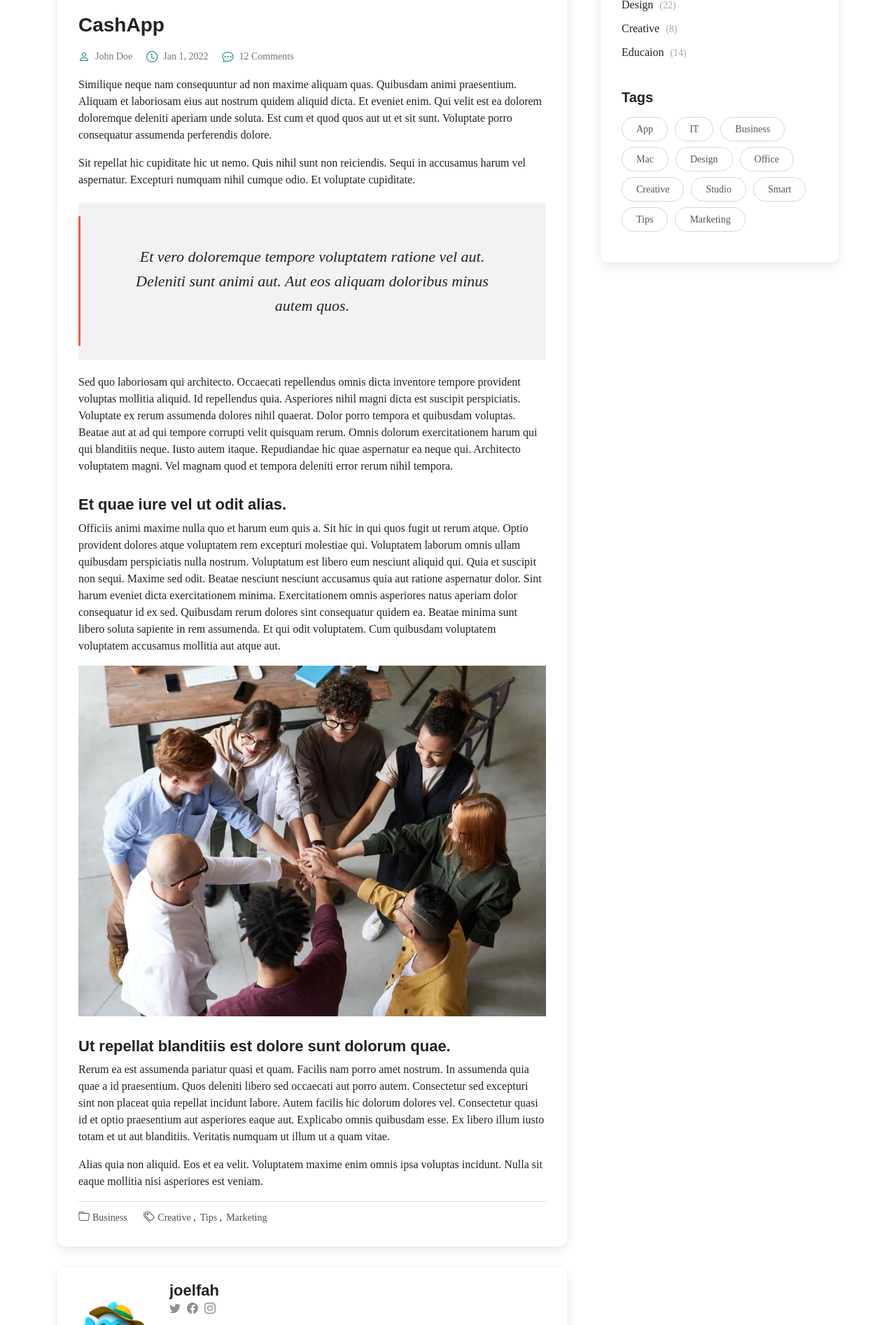
After one commit to TedNicos11/Tontine, a Django app: a page that uses core/templates/main.html in a window 1280 px wide. The commit adds this page. Shown: the part 820-2713 px from the top of the page at 70% size. Run offline with Django 4.2, Linux system fonts and the light colour scheme; a user stored in the database is signed in; data comes from the database, SQL or seed files in the repository; both versions use the stored data as it was after the commit; some libraries are stand-ins or nearby versions.

Commit message:
feat: completed create and list functionality for Tontine

```diff
--- a/core/admin.py
+++ b/core/admin.py
@@ -10,5 +10,9 @@ class TontineAdmin(admin.ModelAdmin):
     search_fields = ['name', 'creation_date']
     list_filter = ['name', 'creation_date']
 
+    def save_model(self, request, obj, form, change):
+        obj.user = request.user
+        super().save_model(request, obj, form, change)
+
 # Register models in admin panel
 admin.site.register(Tontine, TontineAdmin)
--- a/core/models.py
+++ b/core/models.py
@@ -1,10 +1,11 @@
 from django.db import models
 from django_quill.fields import QuillField
+from django.contrib.auth.models import User
 
 # Create your models here.
 
 class Tontine(models.Model):
-
+    owner = models.ForeignKey(User, on_delete=models.CASCADE, null=False, blank=False)
     name = models.CharField(max_length = 150, blank=False, null=False)
     creation_date = models.DateTimeField(auto_now=True, auto_now_add=False)
     number_of_members = models.PositiveBigIntegerField(blank=False, null=False)
--- a/core/templates/main.html
+++ b/core/templates/main.html
@@ -62,17 +62,15 @@
 
     <div class="container-fluid container-xl d-flex align-items-center justify-content-between">
       <a href="{% url 'core:home' pk.id user.username %}" class="logo d-flex align-items-center">
-        <!-- Uncomment the line below if you also wish to use an image logo -->
-        <!-- <img src="images/logo.png" alt=""> -->
         <h1>saving<span>z.</span></h1>
       </a>
       <nav id="navbar" class="navbar">
         <ul>
           {% if not request.user.is_authenticated %}
-            <li><a href="#hero">Home</a></li>
-            <li><a href="#about">About</a></li>
+            <li><a href="#hero">Accueil</a></li>
+            <li><a href="#about">A Propos</a></li>
             <li><a href="#services">Services</a></li>
-            <li><a href="#team">Team</a></li>
+            <li><a href="#team">Equipe</a></li>
             {% comment %} <li class="dropdown"><a href="#"><span>Drop Down</span> <i class="bi bi-chevron-down dropdown-indicator"></i></a>
               <ul>
                 <li><a href="#">Drop Down 1</a></li>
@@ -98,11 +96,11 @@
                 <li class="dropdown">
                   <a href="#"><span>Tontines</span> <i class="bi bi-chevron-right dropdown-indicator"></i></a>
                   <ul>
-                    <li><a href="#">Créer une tontine</a></li>
-                    <li><a href="#">Mettre à jour une tontine`</a></li>
+                    <li><a href="{% url 'core:new_tontine' pk.id user.username %}">Créer une tontine</a></li>
+                    <li><a href="#">Mettre à jour une tontine</a></li>
                     <li><a href="#">Rechercher une tontine</a></li>
                     <li><a href="#">Dissoudre une tontine</a></li>
-                    <li><a href="#">Lister toutes les tontines</a></li>
+                    <li><a href="{% url 'core:all_tontines' pk.id user.username %}">Lister toutes les tontines</a></li>
                   </ul>
                 </li>
 
--- /dev/null
+++ b/core/templates/tontine/tontine_details.html
@@ -0,0 +1,365 @@
+{% extends 'main.html' %}
+{% load static %}
+
+{% comment %} Page title {% endcomment %}
+{% block title %}Detail Sur {{ tontine.name }}{% endblock title %}
+
+{% comment %} Page Body {% endcomment %}
+{% block body %}
+<main id="main">
+
+    <!-- ======= Breadcrumbs ======= -->
+    <div class="breadcrumbs">
+      <div class="page-header d-flex align-items-center" style="background-image: url('');">
+        <div class="container position-relative">
+          <div class="row d-flex justify-content-center">
+            <div class="col-lg-6 text-center">
+              <small class="text-white-50">Details de la tontine:</small>
+              <h2>
+                {% comment %} {% for item in query %}{{ item.name }}{% endfor %} {% endcomment %}
+                {{ query.name }}
+              </h2>
+              <p>
+                {{ query.slogan.html | safe }}
+              </p>
+              <a href="" class="mx-3 btn btn-outline-dark"><i class="bi bi-pencil-fill"></i> Modifier cette tontine</a> |
+              <a href="" class="mx-3 btn btn-danger"><i class="bi bi-trash-fill"></i> Supprimer cette tontine</a>
+            </div>
+          </div>
+        </div>
+      </div>
+      <nav>
+        <div class="container">
+          <ol>
+            <li><a href="{% url 'core:home' pk.id user.username %}">Accueil</a></li>
+            <li><a href="{% url 'core:all_tontines' pk.id user.username %}">Mes Tontines</a></li>
+            <li>{{ query.name }}</li>
+          </ol>
+        </div>
+      </nav>
+    </div><!-- End Breadcrumbs -->
+
+    <!-- ======= Blog Details Section ======= -->
+    <section id="blog" class="blog">
+      <div class="container" data-aos="fade-up">
+
+        <div class="row g-5">
+
+          <div class="col-lg-8">
+
+            <article class="blog-details">
+
+              <div class="post-img">
+                <img src="{% static 'images/about.jpg' %}" alt="" class="img-fluid">
+              </div>
+
+                <h2 class="title">{{ query.name }}</h2>
+
+              <div class="meta-top">
+                <ul>
+                  <li class="d-flex align-items-center"><i class="bi bi-person"></i> <a href="">John Doe</a></li>
+                  <li class="d-flex align-items-center"><i class="bi bi-clock"></i> <a href=""><time datetime="2020-01-01">Jan 1, 2022</time></a></li>
+                  <li class="d-flex align-items-center"><i class="bi bi-chat-dots"></i> <a href="">12 Comments</a></li>
+                </ul>
+              </div><!-- End meta top -->
+
+              <div class="content">
+                <p>
+                  Similique neque nam consequuntur ad non maxime aliquam quas. Quibusdam animi praesentium. Aliquam et laboriosam eius aut nostrum quidem aliquid dicta.
+                  Et eveniet enim. Qui velit est ea dolorem doloremque deleniti aperiam unde soluta. Est cum et quod quos aut ut et sit sunt. Voluptate porro consequatur assumenda perferendis dolore.
+                </p>
+
+                <p>
+                  Sit repellat hic cupiditate hic ut nemo. Quis nihil sunt non reiciendis. Sequi in accusamus harum vel aspernatur. Excepturi numquam nihil cumque odio. Et voluptate cupiditate.
+                </p>
+
+                <blockquote>
+                  <p>
+                    Et vero doloremque tempore voluptatem ratione vel aut. Deleniti sunt animi aut. Aut eos aliquam doloribus minus autem quos.
+                  </p>
+                </blockquote>
+
+                <p>
+                  Sed quo laboriosam qui architecto. Occaecati repellendus omnis dicta inventore tempore provident voluptas mollitia aliquid. Id repellendus quia. Asperiores nihil magni dicta est suscipit perspiciatis. Voluptate ex rerum assumenda dolores nihil quaerat.
+                  Dolor porro tempora et quibusdam voluptas. Beatae aut at ad qui tempore corrupti velit quisquam rerum. Omnis dolorum exercitationem harum qui qui blanditiis neque.
+                  Iusto autem itaque. Repudiandae hic quae aspernatur ea neque qui. Architecto voluptatem magni. Vel magnam quod et tempora deleniti error rerum nihil tempora.
+                </p>
+
+                <h3>Et quae iure vel ut odit alias.</h3>
+                <p>
+                  Officiis animi maxime nulla quo et harum eum quis a. Sit hic in qui quos fugit ut rerum atque. Optio provident dolores atque voluptatem rem excepturi molestiae qui. Voluptatem laborum omnis ullam quibusdam perspiciatis nulla nostrum. Voluptatum est libero eum nesciunt aliquid qui.
+                  Quia et suscipit non sequi. Maxime sed odit. Beatae nesciunt nesciunt accusamus quia aut ratione aspernatur dolor. Sint harum eveniet dicta exercitationem minima. Exercitationem omnis asperiores natus aperiam dolor consequatur id ex sed. Quibusdam rerum dolores sint consequatur quidem ea.
+                  Beatae minima sunt libero soluta sapiente in rem assumenda. Et qui odit voluptatem. Cum quibusdam voluptatem voluptatem accusamus mollitia aut atque aut.
+                </p>
+                <img src="{% static 'images/about-2.jpg' %}" class="img-fluid" alt="">
+
+                <h3>Ut repellat blanditiis est dolore sunt dolorum quae.</h3>
+                <p>
+                  Rerum ea est assumenda pariatur quasi et quam. Facilis nam porro amet nostrum. In assumenda quia quae a id praesentium. Quos deleniti libero sed occaecati aut porro autem. Consectetur sed excepturi sint non placeat quia repellat incidunt labore. Autem facilis hic dolorum dolores vel.
+                  Consectetur quasi id et optio praesentium aut asperiores eaque aut. Explicabo omnis quibusdam esse. Ex libero illum iusto totam et ut aut blanditiis. Veritatis numquam ut illum ut a quam vitae.
+                </p>
+                <p>
+                  Alias quia non aliquid. Eos et ea velit. Voluptatem maxime enim omnis ipsa voluptas incidunt. Nulla sit eaque mollitia nisi asperiores est veniam.
+                </p>
+
+              </div><!-- End post content -->
+
+              <div class="meta-bottom">
+                <i class="bi bi-folder"></i>
+                <ul class="cats">
+                  <li><a href="#">Business</a></li>
+                </ul>
+
+                <i class="bi bi-tags"></i>
+                <ul class="tags">
+                  <li><a href="#">Creative</a></li>
+                  <li><a href="#">Tips</a></li>
+                  <li><a href="#">Marketing</a></li>
+                </ul>
+              </div><!-- End meta bottom -->
+
+            </article><!-- End blog post -->
+
+            <div class="post-author d-flex align-items-center">
+              <img src="{% static 'images/team/team-1.png' %}" class="rounded-circle flex-shrink-0" alt="">
+              <div>
+                <h4>{{ request.user.username }}</h4>
+                <div class="social-links">
+                  <a href=""><i class="bi bi-twitter"></i></a>
+                  <a href=""><i class="bi bi-facebook"></i></a>
+                  <a href=""><i class="biu bi-instagram"></i></a>
+                </div>
+                <p>
+                  Itaque quidem optio quia voluptatibus dolorem dolor. Modi eum sed possimus accusantium. Quas repellat voluptatem officia numquam sint aspernatur voluptas. Esse et accusantium ut unde voluptas.
+                </p>
+              </div>
+            </div><!-- End post author -->
+
+            {% comment %} <div class="comments">
+
+              <h4 class="comments-count">8 Comments</h4>
+
+              <div id="comment-1" class="comment">
+                <div class="d-flex">
+                  <div class="comment-img"><img src="assets/img/blog/comments-1.jpg" alt=""></div>
+                  <div>
+                    <h5><a href="">Georgia Reader</a> <a href="#" class="reply"><i class="bi bi-reply-fill"></i> Reply</a></h5>
+                    <time datetime="2020-01-01">01 Jan,2022</time>
+                    <p>
+                      Et rerum totam nisi. Molestiae vel quam dolorum vel voluptatem et et. Est ad aut sapiente quis molestiae est qui cum soluta.
+                      Vero aut rerum vel. Rerum quos laboriosam placeat ex qui. Sint qui facilis et.
+                    </p>
+                  </div>
+                </div>
+              </div><!-- End comment #1 -->
+
+              <div id="comment-2" class="comment">
+                <div class="d-flex">
+                  <div class="comment-img"><img src="assets/img/blog/comments-2.jpg" alt=""></div>
+                  <div>
+                    <h5><a href="">Aron Alvarado</a> <a href="#" class="reply"><i class="bi bi-reply-fill"></i> Reply</a></h5>
+                    <time datetime="2020-01-01">01 Jan,2022</time>
+                    <p>
+                      Ipsam tempora sequi voluptatem quis sapiente non. Autem itaque eveniet saepe. Officiis illo ut beatae.
+                    </p>
+                  </div>
+                </div>
+
+                <div id="comment-reply-1" class="comment comment-reply">
+                  <div class="d-flex">
+                    <div class="comment-img"><img src="assets/img/blog/comments-3.jpg" alt=""></div>
+                    <div>
+                      <h5><a href="">Lynda Small</a> <a href="#" class="reply"><i class="bi bi-reply-fill"></i> Reply</a></h5>
+                      <time datetime="2020-01-01">01 Jan,2022</time>
+                      <p>
+                        Enim ipsa eum fugiat fuga repellat. Commodi quo quo dicta. Est ullam aspernatur ut vitae quia mollitia id non. Qui ad quas nostrum rerum sed necessitatibus aut est. Eum officiis sed repellat maxime vero nisi natus. Amet nesciunt nesciunt qui illum omnis est et dolor recusandae.
+
+                        Recusandae sit ad aut impedit et. Ipsa labore dolor impedit et natus in porro aut. Magnam qui cum. Illo similique occaecati nihil modi eligendi. Pariatur distinctio labore omnis incidunt et illum. Expedita et dignissimos distinctio laborum minima fugiat.
+
+                        Libero corporis qui. Nam illo odio beatae enim ducimus. Harum reiciendis error dolorum non autem quisquam vero rerum neque.
+                      </p>
+                    </div>
+                  </div>
+
+                  <div id="comment-reply-2" class="comment comment-reply">
+                    <div class="d-flex">
+                      <div class="comment-img"><img src="assets/img/blog/comments-4.jpg" alt=""></div>
+                      <div>
+                        <h5><a href="">Sianna Ramsay</a> <a href="#" class="reply"><i class="bi bi-reply-fill"></i> Reply</a></h5>
+                        <time datetime="2020-01-01">01 Jan,2022</time>
+                        <p>
+                          Et dignissimos impedit nulla et quo distinctio ex nemo. Omnis quia dolores cupiditate et. Ut unde qui eligendi sapiente omnis ullam. Placeat porro est commodi est officiis voluptas repellat quisquam possimus. Perferendis id consectetur necessitatibus.
+                        </p>
+                      </div>
+                    </div>
+
+                  </div><!-- End comment reply #2-->
+
+                </div><!-- End comment reply #1-->
+
+              </div><!-- End comment #2-->
+
+              <div id="comment-3" class="comment">
+                <div class="d-flex">
+                  <div class="comment-img"><img src="assets/img/blog/comments-5.jpg" alt=""></div>
+                  <div>
+                    <h5><a href="">Nolan Davidson</a> <a href="#" class="reply"><i class="bi bi-reply-fill"></i> Reply</a></h5>
+                    <time datetime="2020-01-01">01 Jan,2022</time>
+                    <p>
+                      Distinctio nesciunt rerum reprehenderit sed. Iste omnis eius repellendus quia nihil ut accusantium tempore. Nesciunt expedita id dolor exercitationem aspernatur aut quam ut. Voluptatem est accusamus iste at.
+                      Non aut et et esse qui sit modi neque. Exercitationem et eos aspernatur. Ea est consequuntur officia beatae ea aut eos soluta. Non qui dolorum voluptatibus et optio veniam. Quam officia sit nostrum dolorem.
+                    </p>
+                  </div>
+                </div>
+
+              </div><!-- End comment #3 -->
+
+              <div id="comment-4" class="comment">
+                <div class="d-flex">
+                  <div class="comment-img"><img src="assets/img/blog/comments-6.jpg" alt=""></div>
+                  <div>
+                    <h5><a href="">Kay Duggan</a> <a href="#" class="reply"><i class="bi bi-reply-fill"></i> Reply</a></h5>
+                    <time datetime="2020-01-01">01 Jan,2022</time>
+                    <p>
+                      Dolorem atque aut. Omnis doloremque blanditiis quia eum porro quis ut velit tempore. Cumque sed quia ut maxime. Est ad aut cum. Ut exercitationem non in fugiat.
+                    </p>
+                  </div>
+                </div>
+
+              </div><!-- End comment #4 -->
+
+              <div class="reply-form">
+
+                <h4>Leave a Reply</h4>
+                <p>Your email address will not be published. Required fields are marked * </p>
+                <form action="">
+                  <div class="row">
+                    <div class="col-md-6 form-group">
+                      <input name="name" type="text" class="form-control" placeholder="Your Name*">
+                    </div>
+                    <div class="col-md-6 form-group">
+                      <input name="email" type="text" class="form-control" placeholder="Your Email*">
+                    </div>
+                  </div>
+                  <div class="row">
+                    <div class="col form-group">
+                      <input name="website" type="text" class="form-control" placeholder="Your Website">
+                    </div>
+                  </div>
+                  <div class="row">
+                    <div class="col form-group">
+                      <textarea name="comment" class="form-control" placeholder="Your Comment*"></textarea>
+                    </div>
+                  </div>
+                  <button type="submit" class="btn btn-primary">Post Comment</button>
+
+                </form>
+
+              </div>
+
+            </div> {% endcomment %}
+            <!-- End blog comments -->
+
+          </div>
+
+          <div class="col-lg-4">
+
+            <div class="sidebar">
+
+              <div class="sidebar-item search-form">
+                <h3 class="sidebar-title">Search</h3>
+                <form action="" class="mt-3">
+                  <input type="text">
+                  <button type="submit"><i class="bi bi-search"></i></button>
+                </form>
+              </div><!-- End sidebar search formn-->
+
+              <div class="sidebar-item categories">
+                <h3 class="sidebar-title">Categories</h3>
+                <ul class="mt-3">
+                  <li><a href="#">General <span>(25)</span></a></li>
+                  <li><a href="#">Lifestyle <span>(12)</span></a></li>
+                  <li><a href="#">Travel <span>(5)</span></a></li>
+                  <li><a href="#">Design <span>(22)</span></a></li>
+                  <li><a href="#">Creative <span>(8)</span></a></li>
+                  <li><a href="#">Educaion <span>(14)</span></a></li>
+                </ul>
+              </div><!-- End sidebar categories-->
+
+              {% comment %} <div class="sidebar-item recent-posts">
+                <h3 class="sidebar-title">Recent Posts</h3>
+
+                <div class="mt-3">
+
+                  <div class="post-item mt-3">
+                    <img src="assets/img/blog/blog-recent-1.jpg" alt="">
+                    <div>
+                      <h4><a href="blog-details.html">Nihil blanditiis at in nihil autem</a></h4>
+                      <time datetime="2020-01-01">Jan 1, 2020</time>
+                    </div>
+                  </div><!-- End recent post item-->
+
+                  <div class="post-item">
+                    <img src="assets/img/blog/blog-recent-2.jpg" alt="">
+                    <div>
+                      <h4><a href="blog-details.html">Quidem autem et impedit</a></h4>
+                      <time datetime="2020-01-01">Jan 1, 2020</time>
+                    </div>
+                  </div><!-- End recent post item-->
+
+                  <div class="post-item">
+                    <img src="assets/img/blog/blog-recent-3.jpg" alt="">
+                    <div>
+                      <h4><a href="blog-details.html">Id quia et et ut maxime similique occaecati ut</a></h4>
+                      <time datetime="2020-01-01">Jan 1, 2020</time>
+                    </div>
+                  </div><!-- End recent post item-->
+
+                  <div class="post-item">
+                    <img src="assets/img/blog/blog-recent-4.jpg" alt="">
+                    <div>
+                      <h4><a href="blog-details.html">Laborum corporis quo dara net para</a></h4>
+                      <time datetime="2020-01-01">Jan 1, 2020</time>
+                    </div>
+                  </div><!-- End recent post item-->
+
+                  <div class="post-item">
+                    <img src="assets/img/blog/blog-recent-5.jpg" alt="">
+                    <div>
+                      <h4><a href="blog-details.html">Et dolores corrupti quae illo quod dolor</a></h4>
+                      <time datetime="2020-01-01">Jan 1, 2020</time>
+                    </div>
+                  </div><!-- End recent post item-->
+
+                </div>
+
+              </div> {% endcomment %}
+              <!-- End sidebar recent posts-->
+
+              <div class="sidebar-item tags">
+                <h3 class="sidebar-title">Tags</h3>
+                <ul class="mt-3">
+                  <li><a href="#">App</a></li>
+                  <li><a href="#">IT</a></li>
+                  <li><a href="#">Business</a></li>
+                  <li><a href="#">Mac</a></li>
+                  <li><a href="#">Design</a></li>
+                  <li><a href="#">Office</a></li>
+                  <li><a href="#">Creative</a></li>
+                  <li><a href="#">Studio</a></li>
+                  <li><a href="#">Smart</a></li>
+                  <li><a href="#">Tips</a></li>
+                  <li><a href="#">Marketing</a></li>
+                </ul>
+              </div><!-- End sidebar tags-->
+
+            </div><!-- End Blog Sidebar -->
+
+          </div>
+        </div>
+
+      </div>
+    </section><!-- End Blog Details Section -->
+
+  </main><!-- End #main -->
+{% endblock body %}
--- a/core/urls.py
+++ b/core/urls.py
@@ -12,5 +12,7 @@ urlpatterns = [
     path('login/', LoginView.as_view(), name='login'),
     path('logout/', LogoutView.as_view(), name='logout'),
     path('app/<str:pk>/<str:user>/', AppView.as_view(), name='app'),
-    path("app/<str:pk>/<str:user>/new-tontine/", CreateTontine.as_view(), name="new_tontine")
+    path("app/<str:pk>/<str:user>/new-tontine/", CreateTontine.as_view(), name="new_tontine"),
+    path("app/<str:pk>/<str:user>/my-tontines/", ListTontine.as_view(), name="all_tontines"),
+    path("app/<str:pk>/<str:user>/<str:tont_id>/<str:tontine>/", DetailTontine.as_view(), name="detail_tontine"),
 ]
--- a/core/views.py
+++ b/core/views.py
@@ -1,6 +1,6 @@
 import datetime
 from django.shortcuts import render, get_object_or_404, redirect, HttpResponse, HttpResponsePermanentRedirect, HttpResponseRedirect
-from django.views.generic import TemplateView, View
+from django.views.generic import TemplateView, ListView, View
 from django.views.generic.edit import CreateView, UpdateView
 from django.contrib.auth.mixins import LoginRequiredMixin
 from django.contrib.messages.views import SuccessMessageMixin
@@ -106,6 +106,7 @@ class AppView(LoginRequiredMixin, TemplateView):
     def get(self, request, *args, **kwargs):
         pk = get_object_or_404(User, id=self.kwargs["pk"])
         user = get_object_or_404(User, username=self.kwargs["user"])
+        owner = self.request.user
 
         # Get the current time
         now = datetime.datetime.now()
@@ -117,12 +118,15 @@ class AppView(LoginRequiredMixin, TemplateView):
             greeting = "Bonsoir"
 
         # Get Tontine objects from DB
-        query = Tontine.objects.all()
+        # query = Tontine.objects.filter(owner=user.id)
+        query = Tontine.objects.filter(owner_id=owner.id)
 
         # Paginator
         paginator = Paginator(query, 6)
         page_number = request.GET.get('page')
         page_obj = paginator.get_page(page_number)
+
+        print(query)
 
         context = {
             'nbar': 'home',
@@ -138,7 +142,7 @@ class AppView(LoginRequiredMixin, TemplateView):
 class CreateTontine(LoginRequiredMixin, SuccessMessageMixin, CreateView):
     model = Tontine
     # fields = ['name', 'number_of_members', 'slogan', 'rules']
-    template_name = 'tontine_form.html'
+    template_name = 'tontine/tontine_form.html'
     form_class = CreateTontineForm
     success_message = "Tontine crée avec succes"
     initial = {'key': 'value'}
@@ -155,6 +159,15 @@ class CreateTontine(LoginRequiredMixin, SuccessMessageMixin, CreateView):
         }
         return render(request, self.template_name, context)
 
+    def form_valid(self, form):
+        # Get the current user
+        owner = self.request.user
+
+        # Set the default value of the user field to the current user
+        form.instance.owner = owner
+
+        return super().form_valid(form)
+
     def get_success_url(self):
         # Get the object that was created
         user = self.request.user
@@ -165,6 +178,51 @@ class CreateTontine(LoginRequiredMixin, SuccessMessageMixin, CreateView):
 
         return success_url
 
+class ListTontine(LoginRequiredMixin, View):
+    template_name = 'tontine/tontine_all.html'
+    context_object_name = 'tontines'
+
+    def get(self, request, *args, **kwargs):
+        pk = get_object_or_404(User, id=self.kwargs["pk"])
+        user = get_object_or_404(User, username=self.kwargs["user"])
+
+        # Query user's tontines
+        owner = self.request.user
+        query = Tontine.objects.filter(owner_id=owner.id)
+
+        context = {
+            'pk': pk,
+            'user': user,
+            'query': query,
+        }
+        return render(request, self.template_name, context)
+
+    def get_queryset(self):
+        return Tontine.objects.filter(owner_id=self.request.user.id)
+
+class DetailTontine(LoginRequiredMixin, View):
+    template_name = 'tontine/tontine_details.html'
+
+    def get(self, request, *args, **kwargs):
+        pk = get_object_or_404(User, id=self.kwargs["pk"])
+        user = get_object_or_404(User, username=self.kwargs["user"])
+        tont_id = get_object_or_404(Tontine, id=self.kwargs["tont_id"])
+        tontine = get_object_or_404(Tontine, name=self.kwargs["tontine"])
+        print(tontine)
+
+        # Query user's tontines
+        owner = self.request.user
+        # query = Tontine.objects.filter(owner_id=owner.id, id=tont_id)
+        query = Tontine.objects.get(owner_id=owner.id, id=tont_id.id)
+
+        context = {
+            'pk': pk,
+            'user': user,
+            'tont_id': tont_id,
+            'tontine': tontine,
+            'query': query,
+        }
+        return render(request, self.template_name, context)
 
 # Custom 404 page
 
```
Also changed, not shown: core/templates/app.html (+31 -5 lines), core/templates/tontine/tontine_all.html (added, +47 -0 lines), core/migrations/0001_initial.py, core/static/images/empty.webp (added), core/templates/tontine/tontine_form.html (renamed from core/templates/tontine_form.html), db.sqlite3.
